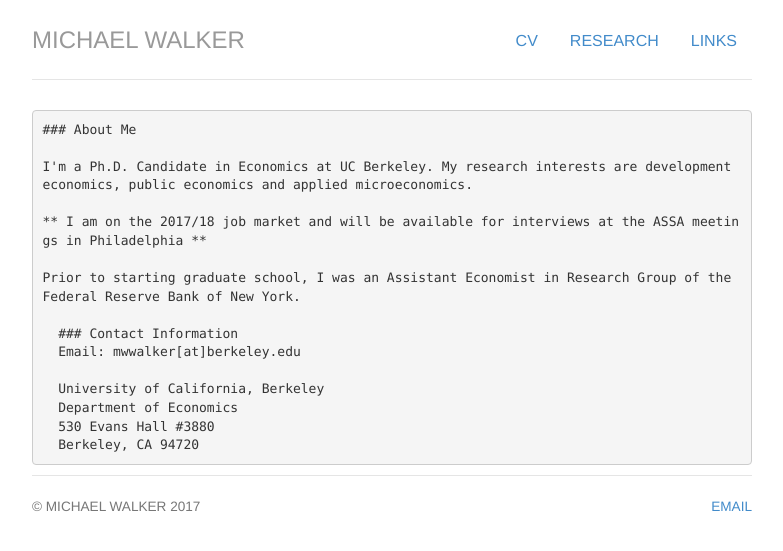
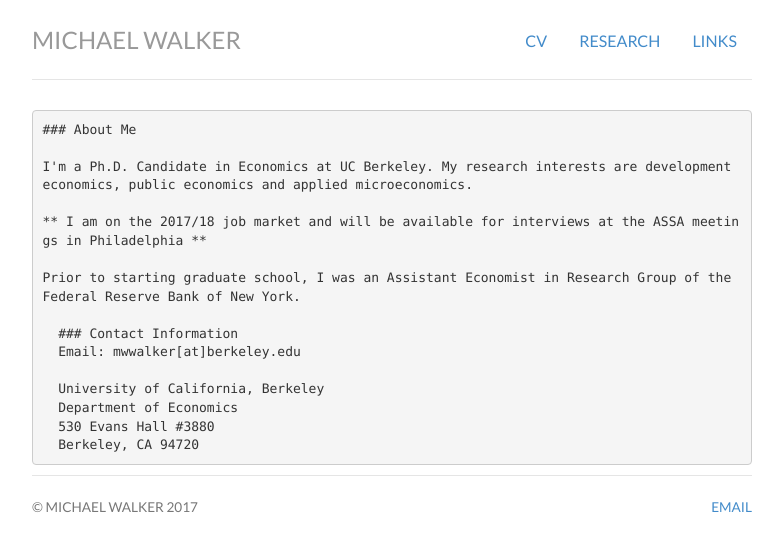
Before and after one commit to mwwalker/mwwalker.github.io, a Jekyll site: the page built from index.md, in a window 1280 px wide. Shown: the top 551 px of the page, without its empty margins (248-1031 px from the left). Built offline with Jekyll 4.4.1, drawn with Linux system fonts in a browser that asks for light colours; nearby versions of some CDN libraries; library files that are not in the unit come from our copies.

Commit message:
Back to Lato for header

```diff
--- a/css/style.css
+++ b/css/style.css
@@ -1,5 +1,5 @@
 @import url(http://fonts.googleapis.com/css?family=Merriweather:300,300italic,400,400italic,700,700italic);
-@import url(http://fonts.googleapis.com/css?family=Roboto Slab);
+@import url(http://fonts.googleapis.com/css?family=Lato);
 
 body { padding-top: 20px; padding-bottom: 40px; font-family: 'Merriweather', Georgia, Times; font-size: 16px; }
 
@@ -8,7 +8,7 @@
 blockquote p { font-size: 16px; line-height: 1.6em; }
 
 /* Masthead */
-.header, .footer, .header h3 { font-family: 'Roboto Slab', Helvetica, sans-serif; text-transform: uppercase; font-weight: normal; }
+.header, .footer, .header h3 { font-family: 'Lato', Helvetica, sans-serif; text-transform: uppercase; font-weight: normal; }
 
 /* Navigation */
 h3.text-muted a {text-decoration: none; color: #999999; }
```
